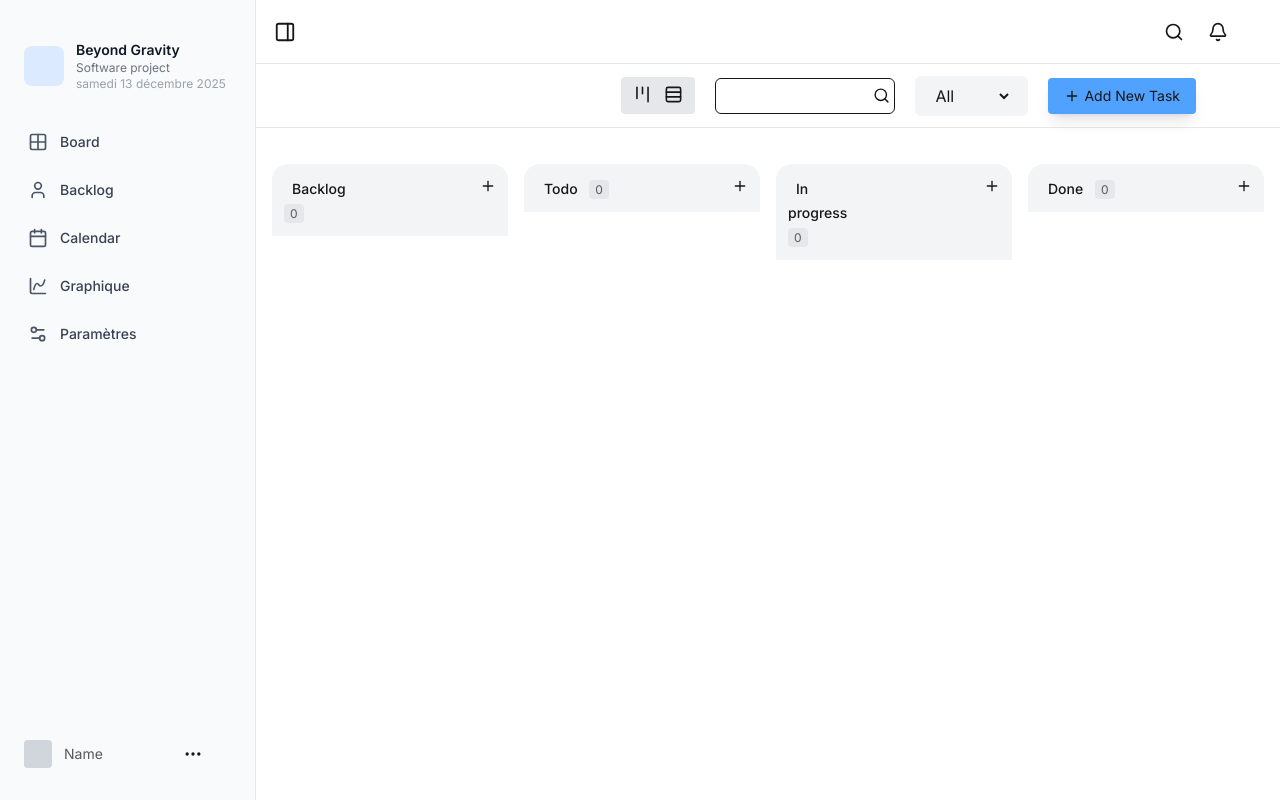
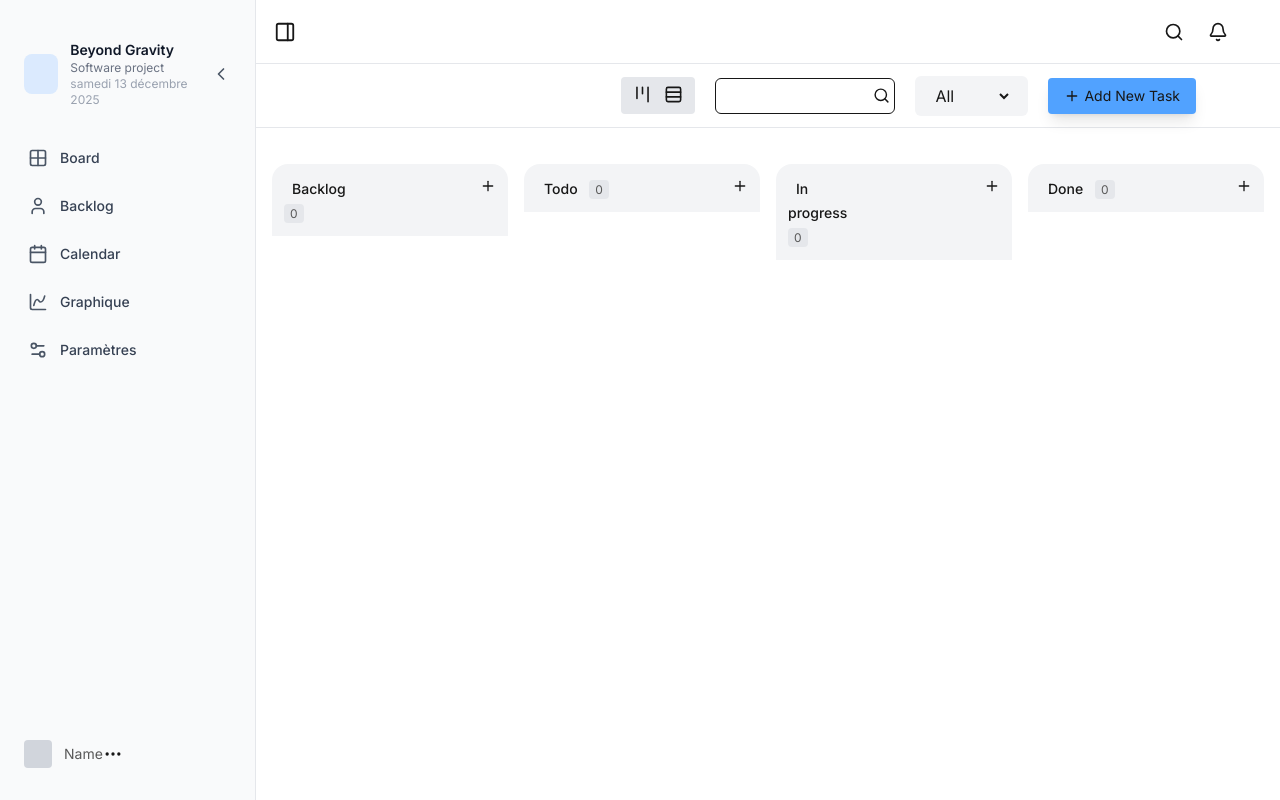
Before and after one commit to bakar255/todogit, a Next.js app: page / in a window 1280 px wide. Built offline with nearby package versions, Linux system fonts and the light colour scheme.

Commit message:
feat: enhance Sidebar and SidebarHeader component

```diff
--- a/app/components/sidebar/sidebar.tsx
+++ b/app/components/sidebar/sidebar.tsx
@@ -1,4 +1,5 @@
 import { Grid2X2, User,  Calendar, ChartSpline, Settings2, Ellipsis } from "lucide-react"
+import { useState } from "react";
 import SidebarHeader from "./sidebarHeader";
 const Icons = [
     {id: 1, icon: Grid2X2, objet: "Board"},
@@ -9,11 +10,11 @@ const Icons = [
 ]
 
 export default function Sidebar() {
-
+    const [isOpen, setIsOpen] = useState(true);
 
     return (
-      <aside className="flex flex-col w-64 min-h-screen border-r border-gray-200 bg-gray-50 py-6 px-4 space-y-4 ">
-        <SidebarHeader />
+      <aside className={`flex flex-col ${isOpen ? 'w-64' : 'w-16'} min-h-screen border-r border-gray-200 bg-gray-50 py-6 px-4 space-y-4 `}>
+        <SidebarHeader isOpen={isOpen} onToggle={() => setIsOpen(!isOpen)} />
 
         <nav className="flex flex-col w-full space-y-3">
           {Icons.map((item) => (
@@ -22,16 +23,16 @@ export default function Sidebar() {
               className="flex cursor-pointer items-center w-full gap-3 rounded-md px-3 py-2 text-sm font-medium text-gray-700 hover:bg-gray-200/70 transition-colors"
             >
               <item.icon size={20} className="text-gray-600" />
-              <span>{item.objet}</span>
+              <span className={isOpen ? '' : 'hidden'}>{item.objet}</span>
             </button>
           ))}
             <div className="flex absolute bottom-4 w-full rounded py-4 px-2">
               <div className="flex justify-center items-center">
                  <div className=" rounded bg-gray-300 h-7 w-7"></div>
-                <span className="text-muted-foreground text-sm ml-3">
+                <span className={`text-muted-foreground text-sm ml-3 ${isOpen ? '' : 'hidden'}`}>
                   Name
                 </span>
-                <Ellipsis size={20} className="ml-20"/>
+                <Ellipsis size={20} className={`ml-auto ${isOpen ? '' : 'ml-2'}`}/>
                 </div>
              </div>
         </nav>
--- a/app/components/sidebar/sidebarHeader.tsx
+++ b/app/components/sidebar/sidebarHeader.tsx
@@ -1,8 +1,9 @@
 import Image from "next/image";
+import { ChevronLeft, ChevronRight } from "lucide-react";
 
 // Function to display orgs's information in the sidebar
 
-export default function SidebarHeader() {
+export default function SidebarHeader({ isOpen, onToggle }: { isOpen: boolean, onToggle: () => void }) {
   const currentDate = new Date().toLocaleDateString('fr-FR', {
     weekday: 'long',
     year: 'numeric',
@@ -16,11 +17,14 @@ export default function SidebarHeader() {
         <div className="w-10 h-10 rounded-lg bg-blue-100 flex items-center justify-center">
           {/* <Image src="" alt="Logo" width={24} height={24} /> */}
         </div>
-        <div className="flex flex-col py-4">
+        <div className={`flex flex-col py-4 ${isOpen ? '' : 'hidden'}`}>
           <span className="text-sm font-semibold text-gray-900">Beyond Gravity</span>
           <span className="text-xs text-gray-500">Software project</span>
           <span className="text-xs text-gray-400">{currentDate}</span>
         </div>
+        <button onClick={onToggle} className="ml-auto text-gray-600 hover:text-gray-900">
+          {isOpen ? <ChevronLeft size={20} /> : <ChevronRight size={20} />}
+        </button>
       </div>
 
     </div>
```
